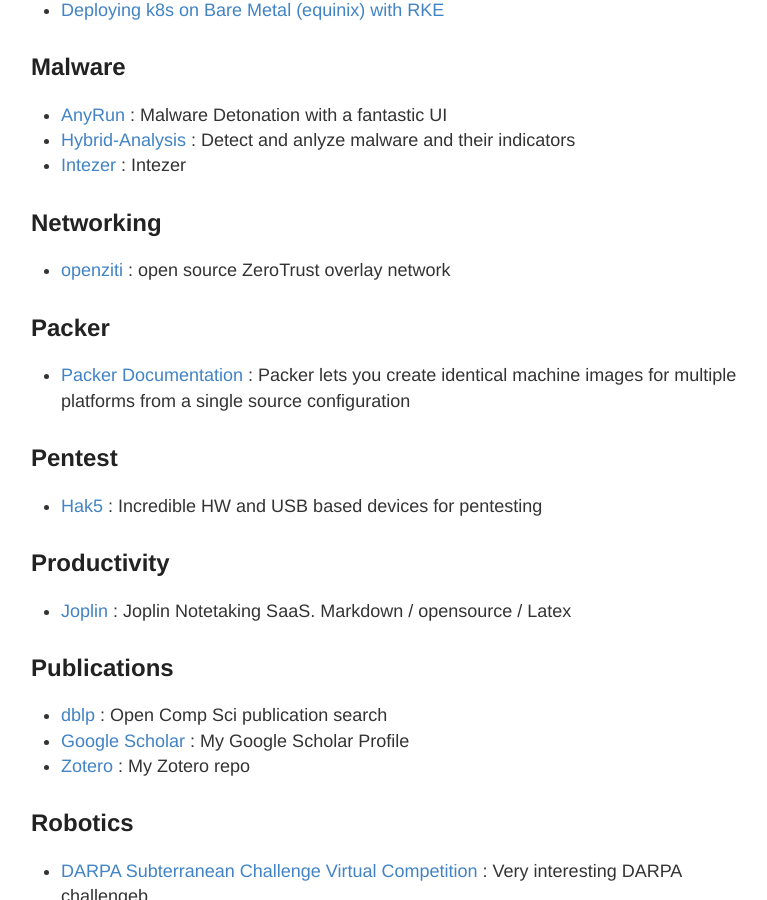
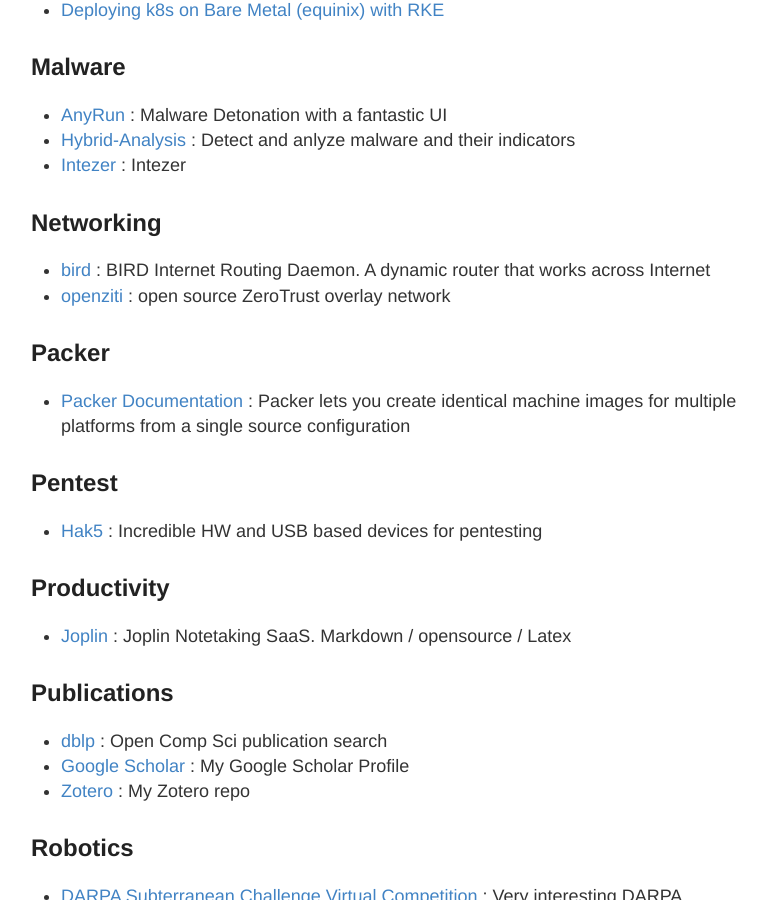
Before and after one commit to stevehenderson/stevehenderson.github.io, a Jekyll site: the page built from links.md, in a window 1280 px wide and 900 px high, scrolled down 2653 px. Shown: the whole window, without its empty margins (249-1016 px from the left). Built offline with Jekyll 4.4.1, drawn with Linux system fonts in a browser that asks for light colours.

Commit message:
Update links.md

```diff
--- a/links.md
+++ b/links.md
@@ -97,6 +97,7 @@
    * [Intezer](https://www.intezer.com/) : Intezer
 
 ## Networking
+   * [bird](https://bird.network.cz/?get_doc&f=bird.html&v=20) : BIRD Internet Routing Daemon.  A dynamic router that works across Internet
    * [openziti](https://openziti.github.io/) : open source ZeroTrust overlay network
 
 ## Packer
```
